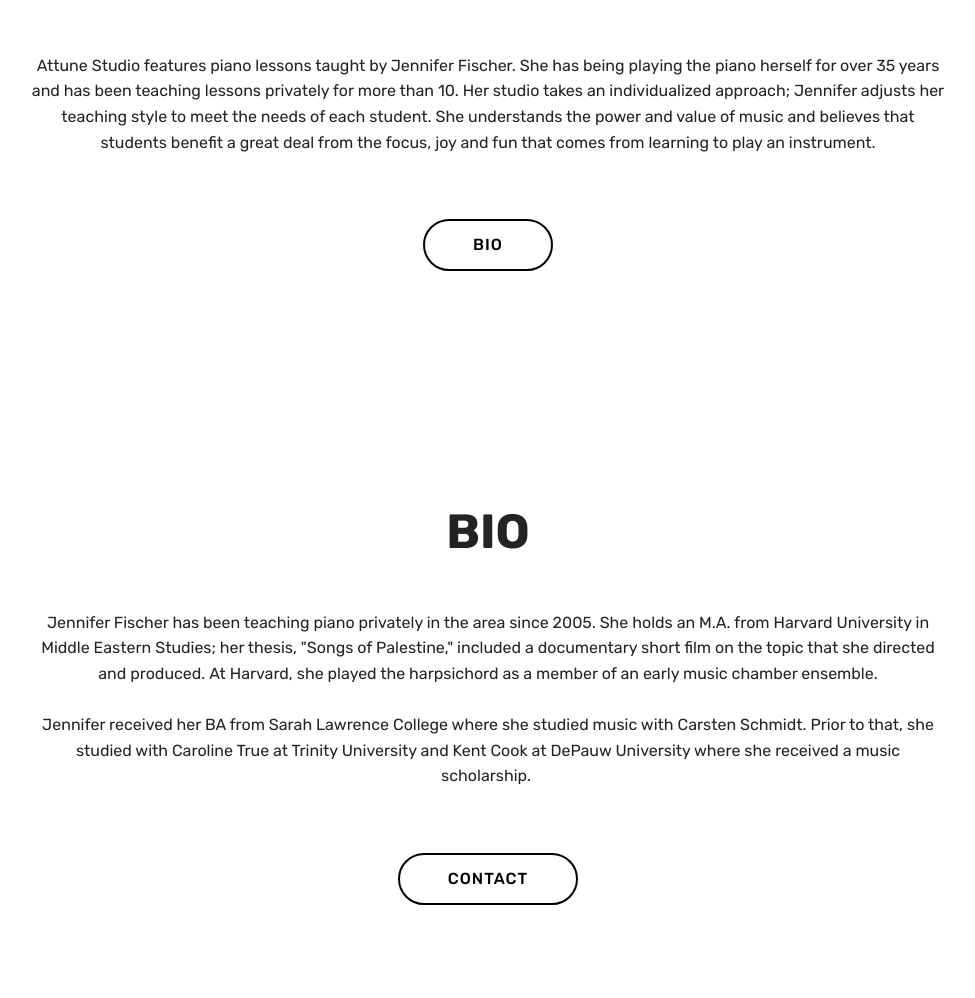
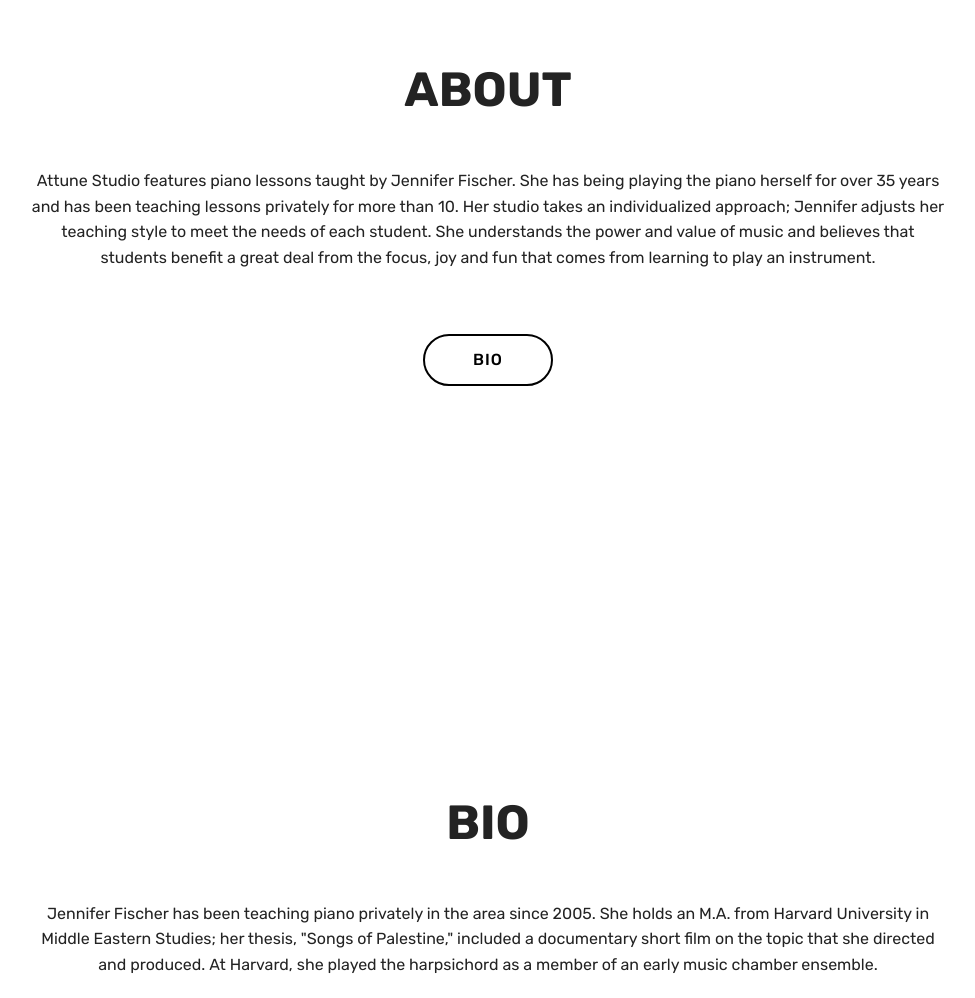
Before and after one commit to jfischer3345/AttuneWebsite, a plain HTML site: page index.html in a window 1280 px wide. Shown: the part 1802-2800 px from the top of the page, without its empty margins (152-1127 px from the left). Drawn offline with Linux system fonts and the light colour scheme; files whose address does not match are found by name.

Commit message:
create github pages

```diff
--- a/assets/mobirise/css/mbr-additional.css
+++ b/assets/mobirise/css/mbr-additional.css
@@ -1775,8 +1775,6 @@ body {
   color: #232323;
 }
 .cid-qQVbrk4JLI {
-  padding-top: 90px;
-  padding-bottom: 135px;
   background-color: #ffffff;
 }
 .cid-qQVbrk4JLI H1 {
@@ -1788,8 +1786,6 @@ body {
   text-align: center;
 }
 .cid-qQVc9xqRUg {
-  padding-top: 90px;
-  padding-bottom: 135px;
   background-color: #ffffff;
 }
 .cid-qQVc9xqRUg H1 {
--- a/index.html
+++ b/index.html
@@ -58,7 +58,7 @@
     </nav>
 </section>
 
-<section class="engine"><a href="https://mobirise.me/g">how to build a site</a></section><section class="cid-qQVa9TCqC2 mbr-fullscreen mbr-parallax-background" id="header2-2">
+<section class="engine"><a href="https://mobirise.me/y">html site templates</a></section><section class="cid-qQVa9TCqC2 mbr-fullscreen mbr-parallax-background" id="header2-2">
 
 
 
@@ -104,7 +104,7 @@
     </div>
 </section>
 
-<section class="cid-qQVbrk4JLI" id="header2-4">
+<section class="cid-qQVbrk4JLI mbr-fullscreen" id="header2-4">
 
 
 
@@ -124,7 +124,7 @@
 
 </section>
 
-<section class="cid-qQVc9xqRUg" id="header2-5">
+<section class="cid-qQVc9xqRUg mbr-fullscreen" id="header2-5">
 
 
 
```
Also changed, not shown: 1 other file.
